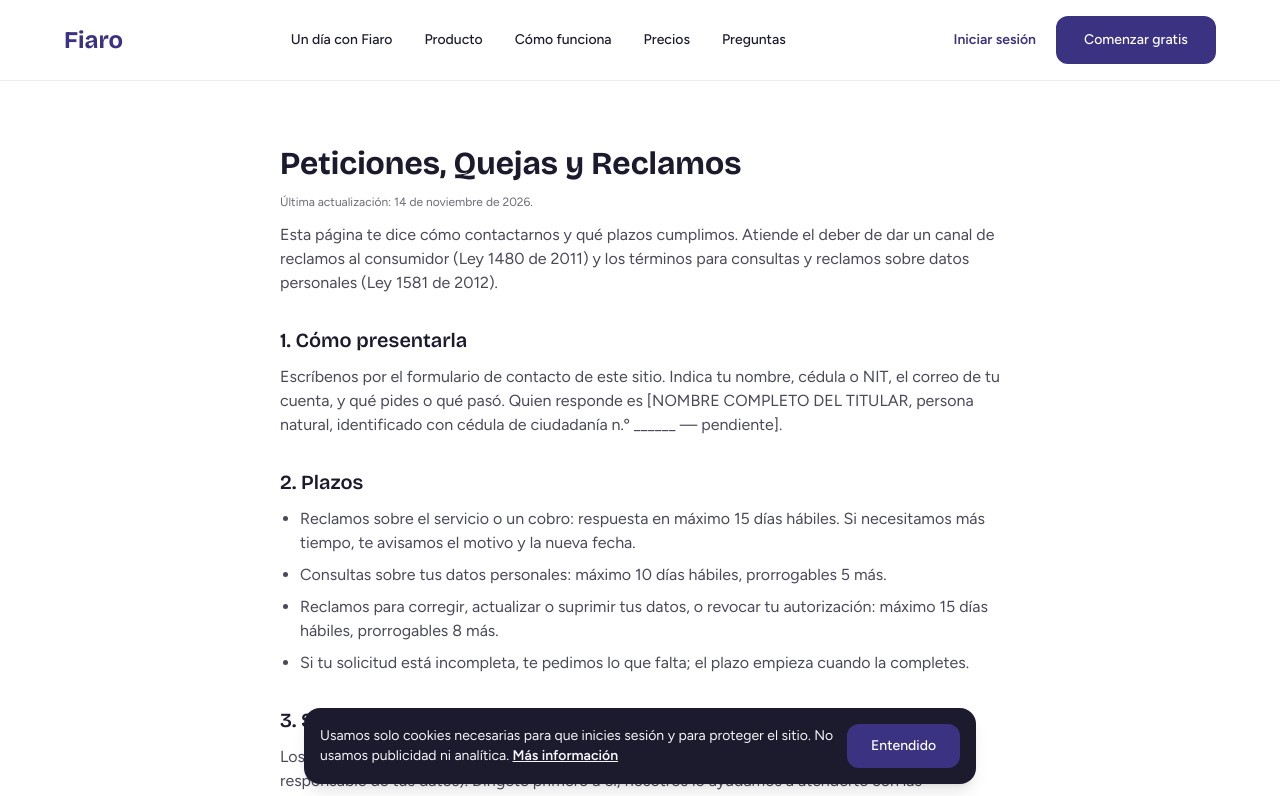
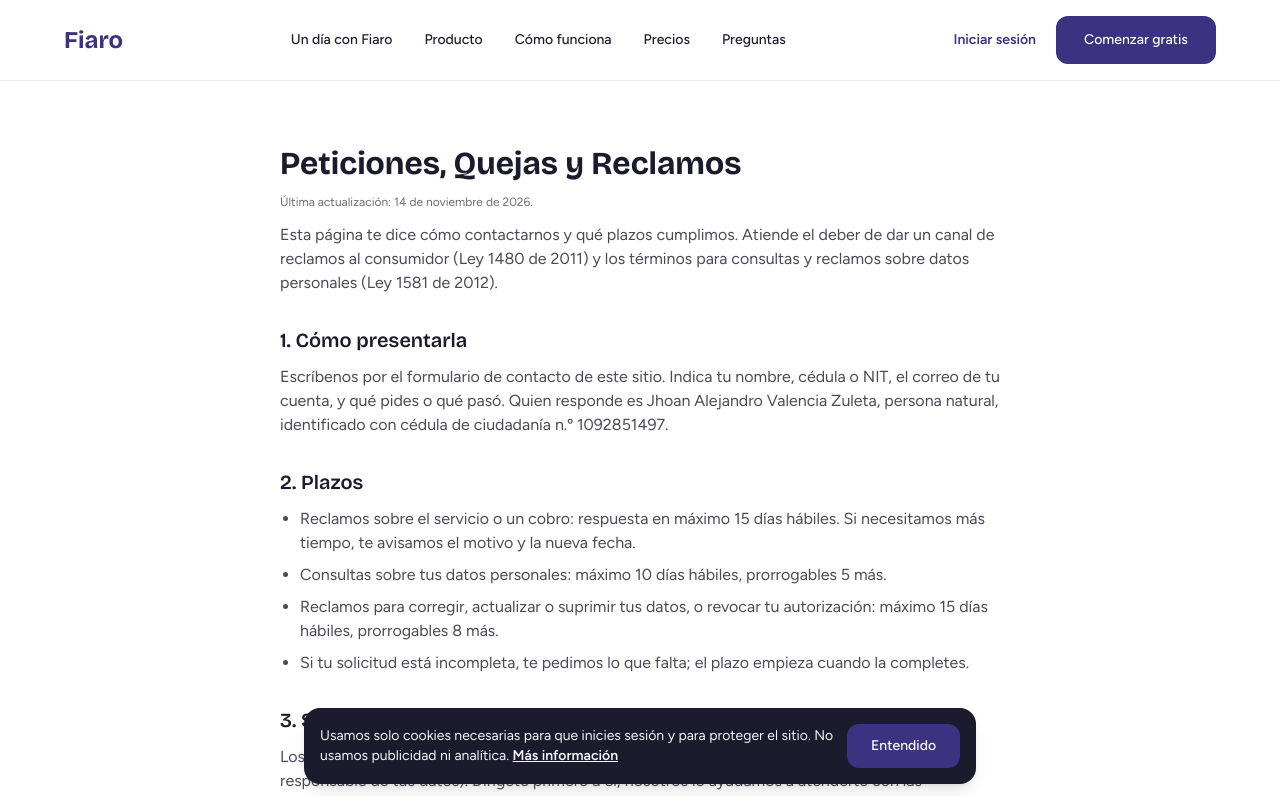
Before and after one commit to fiaro-app/web, a Next.js app: page /pqr in a window 1280 px wide. Shown: the top 796 px of the page. Built offline with nearby package versions, Linux system fonts and the light colour scheme; no server answers.

Commit message:
docs(legal): name the owner (natural person) in the subscription, refund and PQR pages

```diff
--- a/src/content/legal-subscription.ts
+++ b/src/content/legal-subscription.ts
@@ -1,7 +1,7 @@
 import type { LegalDocument } from '@/content/legal';
 
 /** Marcador de los datos de la empresa que aún no existen; se llena antes de salir a producción. */
-const COMPANY = '[NOMBRE COMPLETO DEL TITULAR, persona natural, identificado con cédula de ciudadanía n.º ______ — pendiente]';
+const COMPANY = 'Jhoan Alejandro Valencia Zuleta, persona natural, identificado con cédula de ciudadanía n.º 1092851497';
 
 /** Cómo se contrata, se paga y vence un plan. */
 export const SUBSCRIPTION_TERMS: LegalDocument = {
```
